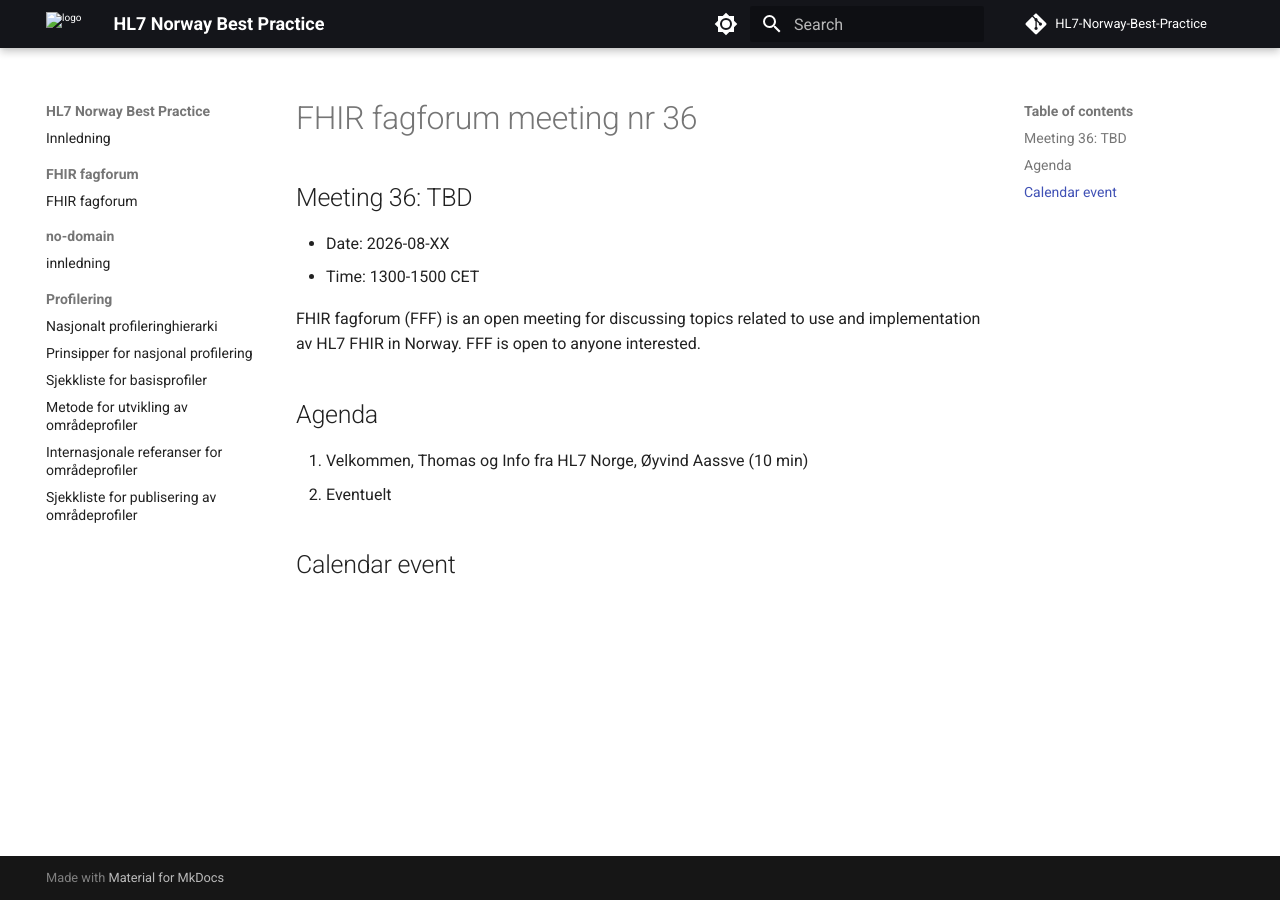
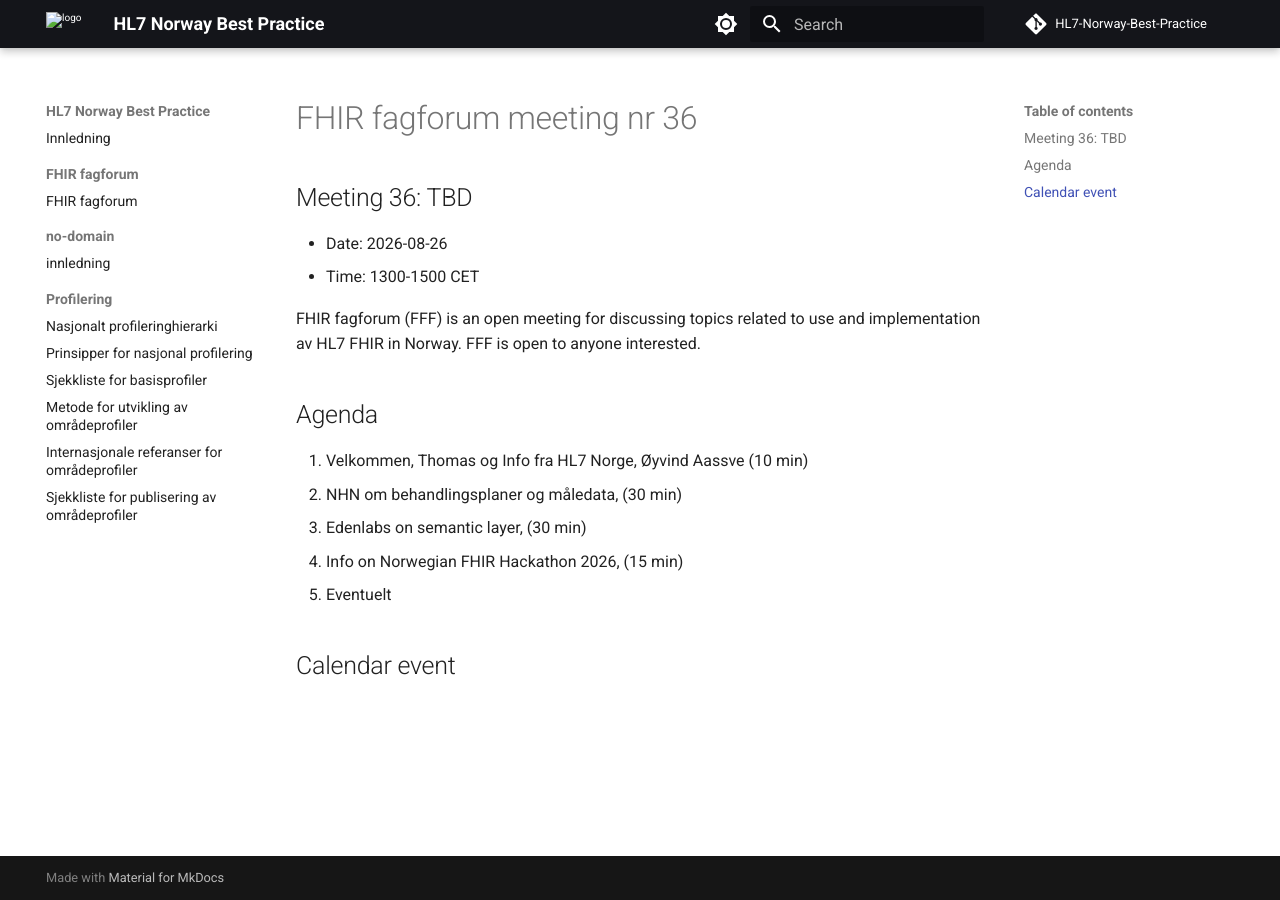
Before and after one commit to HL7Norway/best-practice, an MkDocs documentation site: the page built from docs/FHIR-faglig-forum/_agenda/2026-08-XX-agenda.md, in a window 1280 px wide. Built offline with MkDocs 1.6.1 and Material for MkDocs 9.7.7, drawn with Linux system fonts in a browser that asks for light colours; comment, search, counter and statistics services are not loaded.

Commit message:
agenda update

```diff
--- a/docs/FHIR-faglig-forum/_agenda/2026-08-XX-agenda.md
+++ b/docs/FHIR-faglig-forum/_agenda/2026-08-XX-agenda.md
@@ -2,13 +2,13 @@
 layout: default
 title: FHIR fagforum meeting nr 36
 motenr: 36
-dato: 2026-08-XX
+dato: 2026-08-26
 tema: Tema TBD, dato i august
 ---
 
 ## Meeting 36: TBD
 
-* Date: 2026-08-XX
+* Date: 2026-08-26
 * Time: 1300-1500 CET
 
 FHIR fagforum (FFF) is an open meeting for discussing topics related to use and implementation av HL7 FHIR in Norway. FFF is open to anyone interested.
@@ -16,7 +16,10 @@ FHIR fagforum (FFF) is an open meeting for discussing topics related to use and
 ## Agenda
 
 1. Velkommen, Thomas og Info fra HL7 Norge, Øyvind Aassve (10 min)
-2. Eventuelt
+2. NHN om behandlingsplaner og måledata, (30 min)
+3. Edenlabs on semantic layer, (30 min)
+4. Info on Norwegian FHIR Hackathon 2026, (15 min)
+5. Eventuelt
 
 ## Calendar event
 
```
